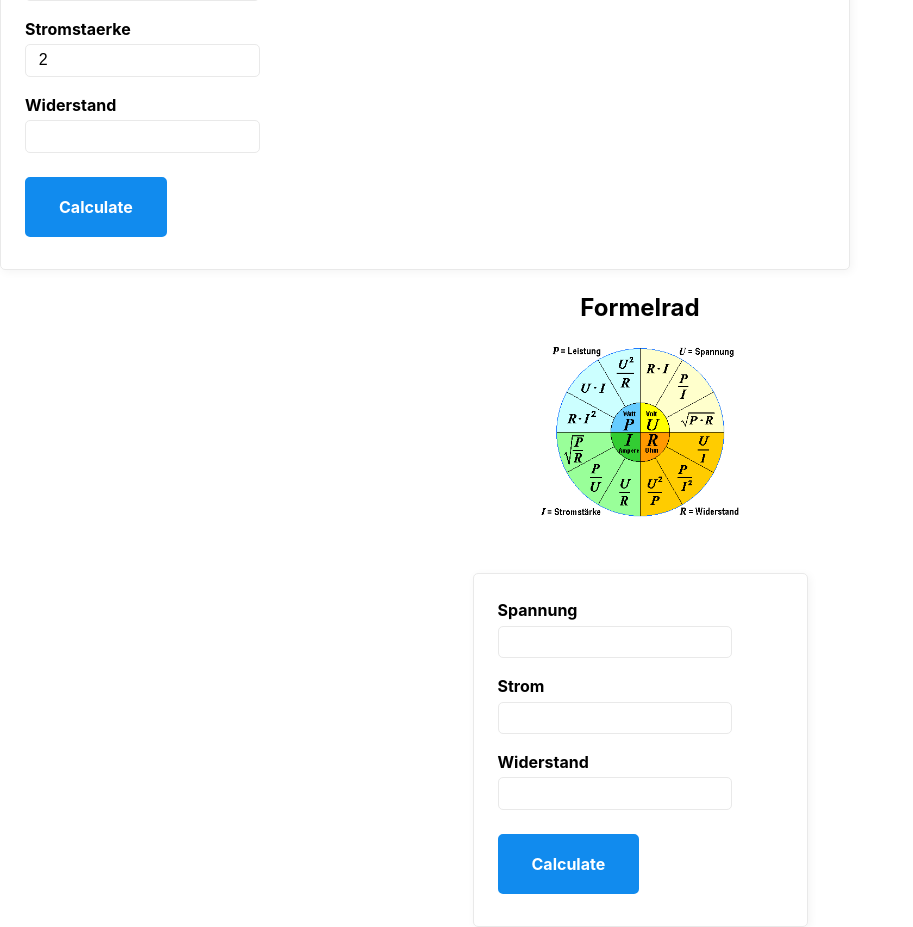
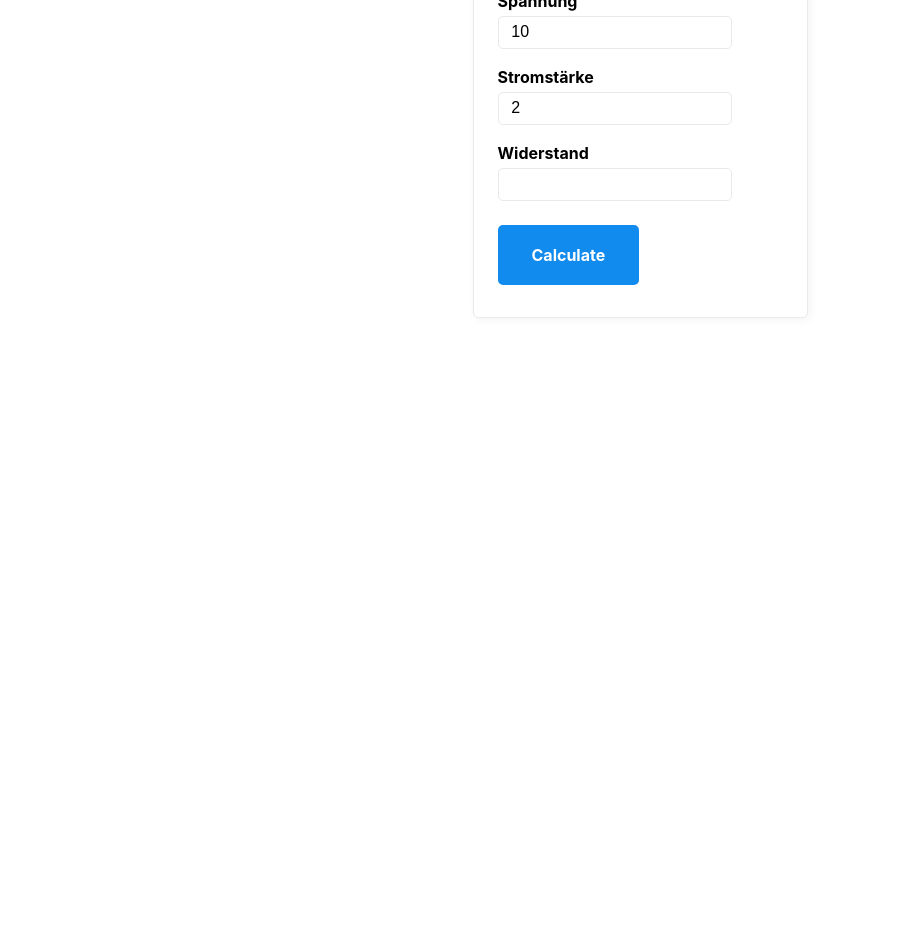
Before and after one commit to weelllliii/14_22_FormelradReactVorlage, a React (Create React App) app: page / in a window 1280 px wide. Shown: the part 340-1267 px from the top of the page, without its empty margins (0-913 px from the left). After the commit the page ends 800 px from the top, so only its background shows below. Built offline with nearby package versions, Linux system fonts and the light colour scheme.

Commit message:
Merge conflicts fixed

```diff
--- a/src/formelrad/Formelrad.js
+++ b/src/formelrad/Formelrad.js
@@ -9,32 +9,17 @@ export default function Formelrad() {
         i: 2,
         r: ""
     })
-
     return (
         <>
-            <h2>Formelrad</h2>
-            <img src={formelrad} width="200" alt="Formelrad"/>
-            <form>
-                <InputField color={"black"} value={values.u} label="Spannung" handleChange={e => {setValues(values => ({...values, u: e.target.value}))}} />
-                <InputField color={"black"} value={values.i} label="Stromstaerke" handleChange={e => {setValues(values => ({...values, i: e.target.value}))}} />
-                <InputField color={"black"} value={values.r} label="Widerstand" handleChange={e => {setValues(values => ({...values, r: e.target.value}))}} />
-                <button type="submit">Calculate</button>
-            </form>
             <section>
                 <header>
                     <h2>Formelrad</h2>
                     <img src={formelrad} width="200" alt="Formelrad"/>
                 </header>
                 <form>
-                    <div>
-                        <label>Spannung</label><input></input>
-                    </div>
-                    <div>
-                        <label>Strom</label><input></input>
-                    </div>
-                    <div>
-                        <label>Widerstand</label><input></input>
-                    </div>
+                    <InputField color={"black"} value={values.u} label="Spannung" handleChange={e => {setValues(values => ({...values, u: e.target.value}))}} />
+                    <InputField color={"black"} value={values.i} label="Stromstärke" handleChange={e => {setValues(values => ({...values, i: e.target.value}))}} />
+                    <InputField color={"black"} value={values.r} label="Widerstand" handleChange={e => {setValues(values => ({...values, r: e.target.value}))}} />
                     <button type="submit">Calculate</button>
                 </form>
             </section>
```
